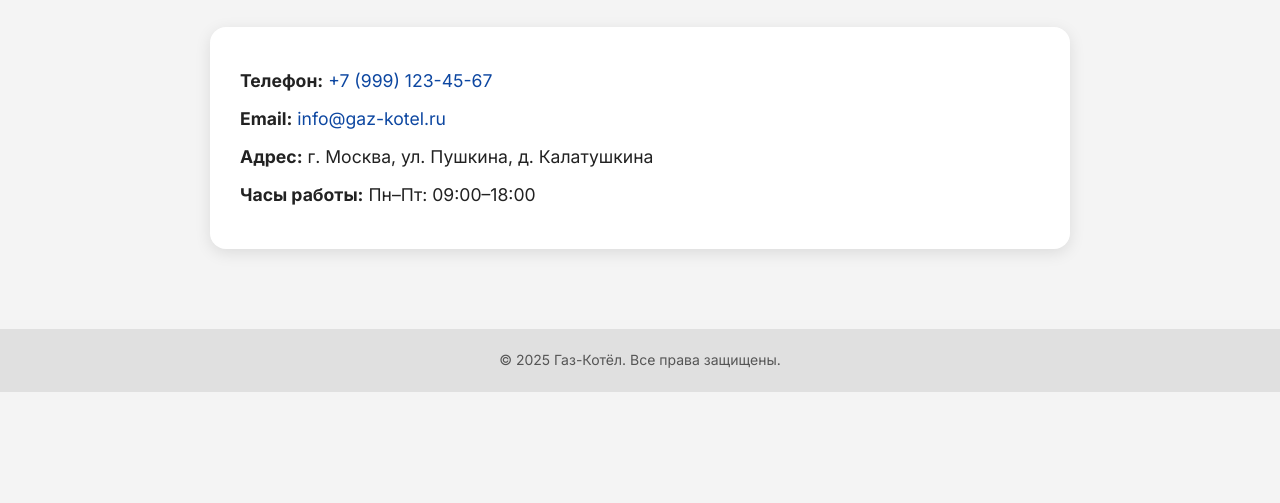
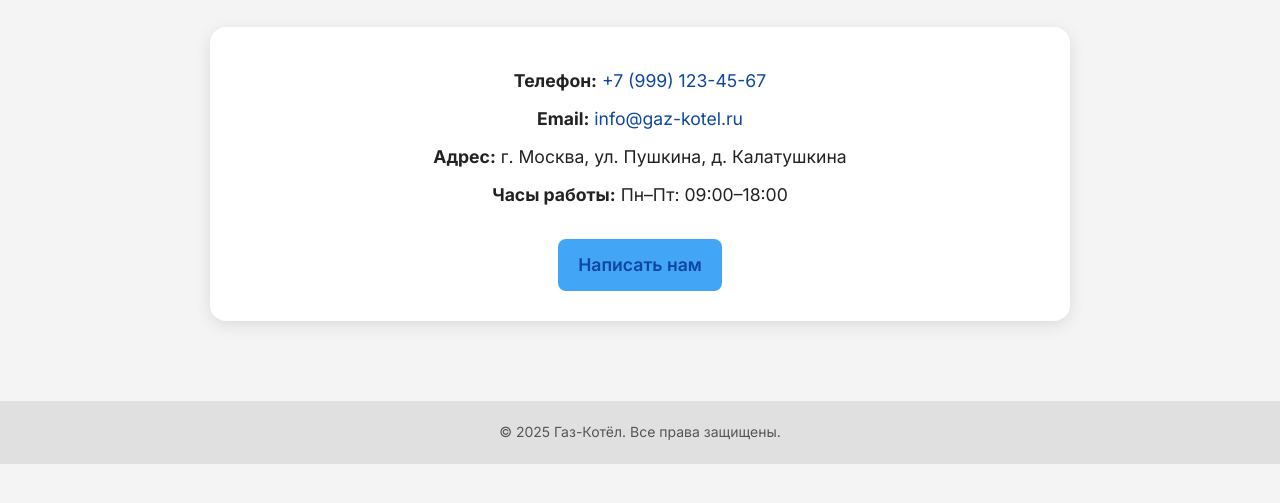
Before and after one commit to scencort/gaz-kotel-website, a plain HTML site: page contacts.html in a window 1280 px wide. Shown: the part 259-762 px from the top of the page. Drawn offline with nearby package versions, Linux system fonts and the light colour scheme.

Commit message:
Update contact page styling and product info
Added centered text and a Telegram contact button to contacts.html for improved user interaction. Updated product.html to correct the name and price of boiler2, reflecting accurate product details.

```diff
--- a/contacts.html
+++ b/contacts.html
@@ -74,6 +74,7 @@
       box-shadow: 0 4px 16px rgba(0, 0, 0, 0.1);
       padding: 30px;
       font-size: 1.1rem;
+      text-align: center;
     }
 
     .contact-info p {
@@ -87,6 +88,23 @@
 
     .contact-info a:hover {
       text-decoration: underline;
+    }
+
+    .contact-btn {
+      display: inline-block;
+      margin-top: 20px;
+      background-color: var(--accent);
+      color: var(--white);
+      padding: 12px 20px;
+      border-radius: 8px;
+      text-decoration: none;
+      font-weight: 600;
+      transition: background-color 0.3s ease;
+      text-align: center;
+    }
+
+    .contact-btn:hover {
+      background-color: #1e88e5;
     }
 
     footer {
@@ -123,6 +141,7 @@
       <p><strong>Email:</strong> <a href="mailto:info@gaz-kotel.ru">info@gaz-kotel.ru</a></p>
       <p><strong>Адрес:</strong> г. Москва, ул. Пушкина, д. Калатушкина</p>
       <p><strong>Часы работы:</strong> Пн–Пт: 09:00–18:00</p>
+      <a href="https://t.me/+79652525888" target="_blank" class="contact-btn">Написать нам</a>
     </section>
   </main>
 
```
Also changed, not shown: product.html (+2 -2 lines).
